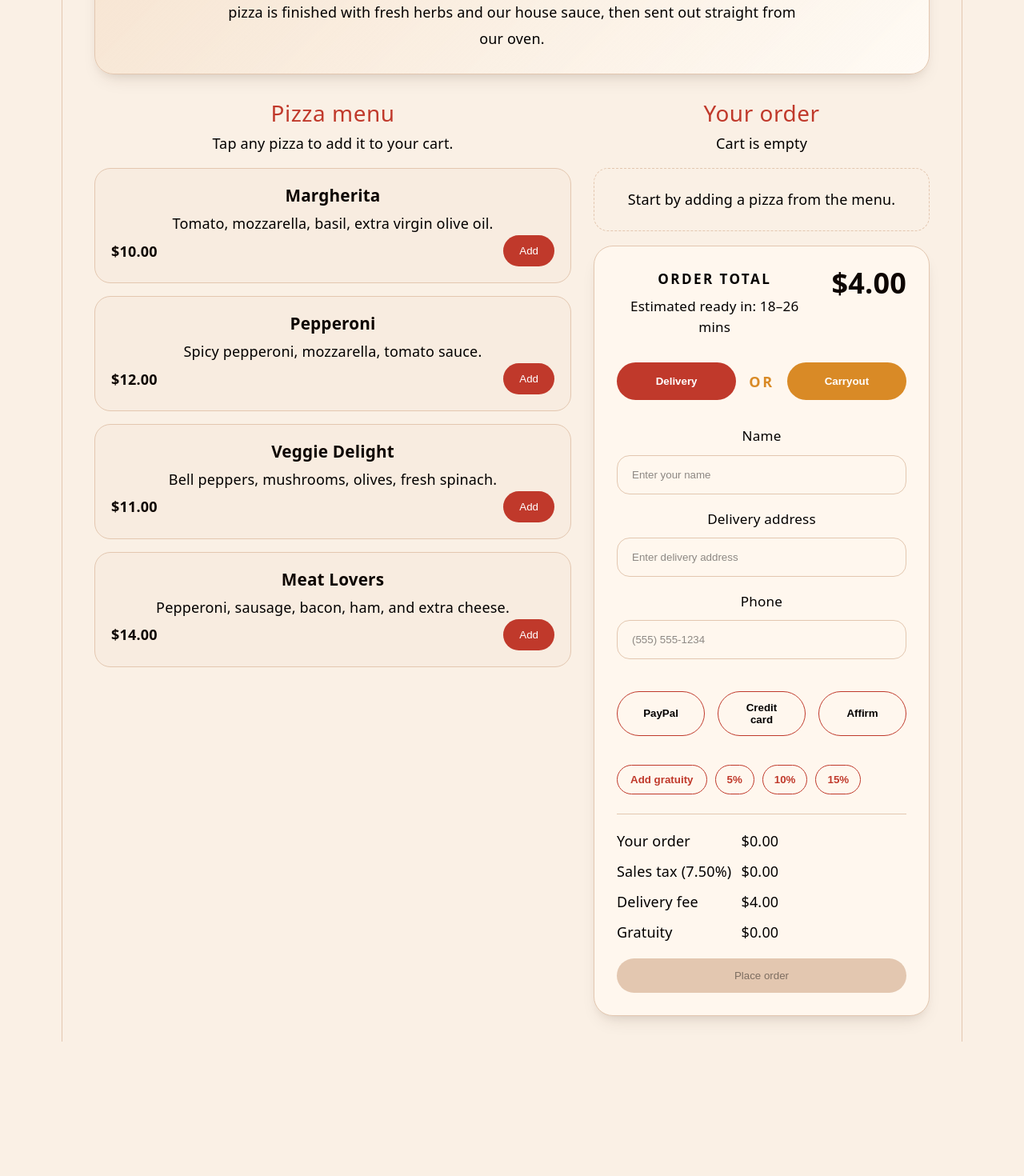
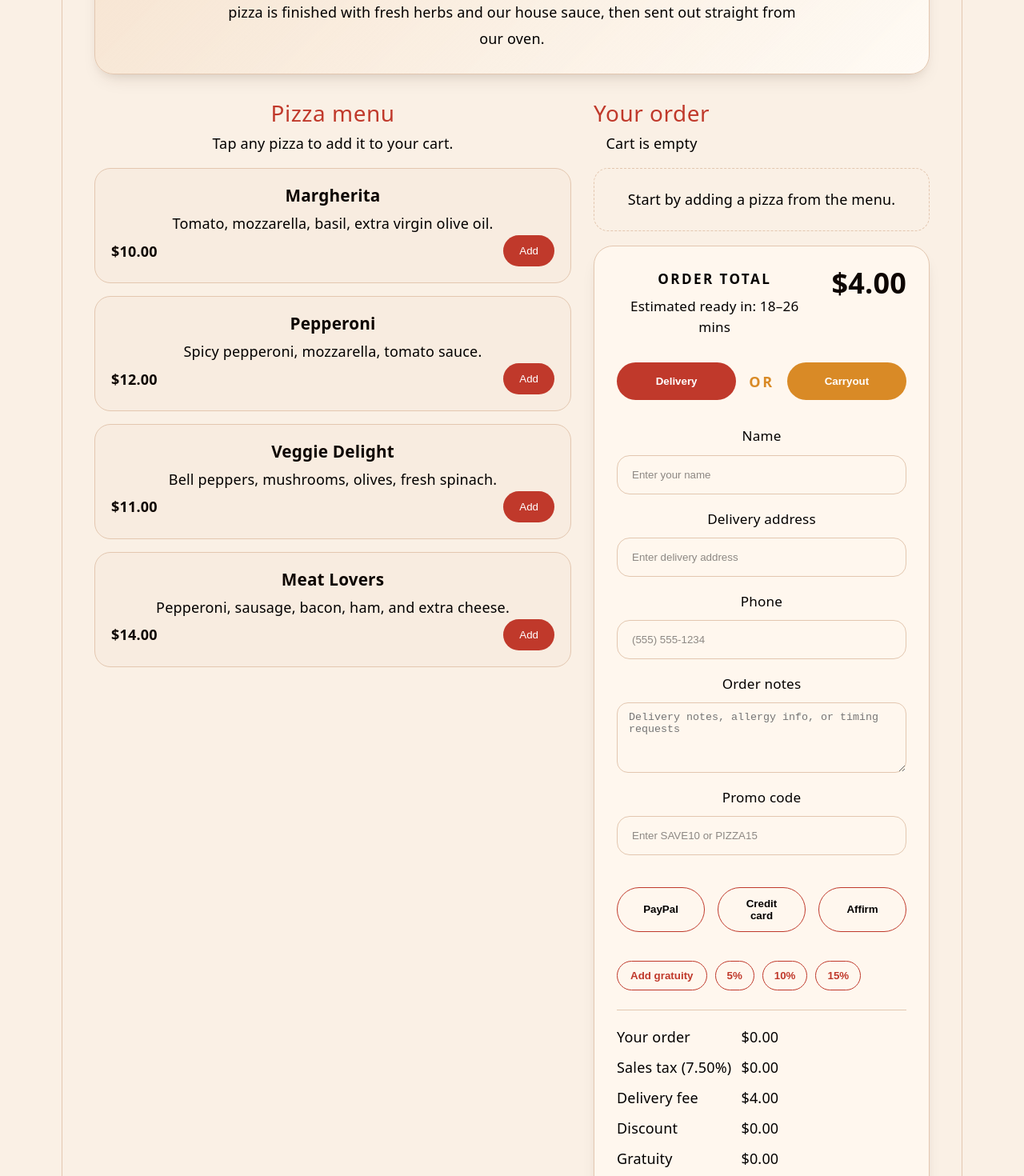
Before and after one commit to Machanicus/Luigis-Pizzaria, a React (Vite) app: page / in a window 1280 px wide. Shown: the part 680-2150 px from the top of the page at 80% size. Before the commit the page ends 1982 px from the top, so only its background shows below. Built offline with nearby package versions, Linux system fonts and the light colour scheme.

Commit message:
Polish preview checkout flow

```diff
--- a/src/App.css
+++ b/src/App.css
@@ -106,6 +106,22 @@
   color: var(--text-h);
 }
 
+.panel-header-inline {
+  display: flex;
+  align-items: center;
+  justify-content: space-between;
+  gap: 16px;
+}
+
+.clear-cart-button {
+  border: none;
+  border-radius: 999px;
+  background: transparent;
+  color: var(--accent);
+  font-weight: 700;
+  cursor: pointer;
+}
+
 .menu-panel,
 .cart-panel {
   display: flex;
@@ -212,12 +228,18 @@
 
 .item-controls select,
 .item-controls input,
-.checkout-form input {
+.checkout-form input,
+.checkout-form textarea {
   border: 1px solid var(--border);
   border-radius: 14px;
   padding: 10px 14px;
   background: var(--panel);
   color: var(--text-h);
+}
+
+.checkout-form textarea {
+  resize: vertical;
+  min-height: 88px;
 }
 
 .toppings-group {
@@ -366,6 +388,41 @@
   color: rgba(0, 0, 0, 0.45);
 }
 
+.promo-feedback {
+  margin: 0;
+  font-size: 0.9rem;
+  font-weight: 700;
+}
+
+.promo-feedback.success {
+  color: #0c7a43;
+}
+
+.promo-feedback.error {
+  color: #a63a12;
+}
+
+.recent-order-card {
+  display: flex;
+  align-items: center;
+  justify-content: space-between;
+  gap: 12px;
+  border: 1px dashed var(--border);
+  border-radius: 16px;
+  padding: 14px 16px;
+  color: var(--text-h);
+}
+
+.recent-order-card span {
+  font-size: 0.95rem;
+  font-weight: 700;
+}
+
+.repeat-button {
+  width: auto;
+  min-width: 160px;
+}
+
 .validation-banner {
   display: grid;
   gap: 6px;
@@ -389,6 +446,21 @@
   grid-template-columns: repeat(3, minmax(0, 1fr));
   gap: 16px;
   margin: 20px 0 4px;
+}
+
+.payment-pill {
+  border: 1px solid var(--accent);
+  border-radius: 999px;
+  background: transparent;
+  color: var(--accent);
+  padding: 10px 14px;
+  cursor: pointer;
+  font-weight: 700;
+}
+
+.payment-pill.active {
+  background: var(--accent);
+  color: white;
 }
 
 .gratuity-row {
@@ -652,7 +724,30 @@
     padding: 20px;
   }
 
-  .item-controls {
+  .panel-header-inline,
+  .review-actions,
+  .summary-card-header {
+    flex-direction: column;
+    align-items: stretch;
+  }
+
+  .item-controls,
+  .payment-method-toggle {
     grid-template-columns: 1fr;
   }
+
+  .toggle-pill,
+  .payment-pill,
+  .gratuity-button,
+  .gratuity-preset {
+    width: 100%;
+  }
+
+  .order-type-toggle {
+    grid-template-columns: 1fr;
+  }
+
+  .toggle-separator {
+    display: none;
+  }
 }
--- a/src/App.jsx
+++ b/src/App.jsx
@@ -1,6 +1,11 @@
-import { useCallback, useMemo, useState } from 'react'
+import { useCallback, useEffect, useMemo, useState } from 'react'
 import pizzaGraphic from './assets/pizza.svg'
 import './App.css'
+
+const STORAGE_KEY = 'luigis-pizzaria-order-state'
+// A small browser-only order history snapshot for preview flow reuse.
+// This persists only in the browser that opens the app and is not shared across users.
+const HISTORY_KEY = 'luigis-pizzaria-order-history'
 
 // Menu data is kept in one place so the UI, pricing, and cart stay in sync.
 const pizzaMenu = [
@@ -45,6 +50,11 @@ const toppings = [
 ]
 
 const formatPrice = (value) => `$${Number(value).toFixed(2)}`
+
+const promoCodeMap = {
+  SAVE10: 0.1,
+  PIZZA15: 0.15,
+}
 
 const toppingPriceLookup = new Map(toppings.map((topping) => [topping.id, topping.price]))
 const toppingLabelLookup = new Map(toppings.map((topping) => [topping.id, topping.label]))
@@ -156,6 +166,7 @@ function ReviewModal({
   taxAmount,
   deliveryFee,
   gratuityAmount,
+  discountAmount,
   orderTotal,
   paymentMethodLabel,
   onClose,
@@ -225,6 +236,10 @@ function ReviewModal({
               <span>{formatPrice(isCarryout ? 0 : deliveryFee)}</span>
             </div>
             <div className="review-total-row">
+              <span>Discount</span>
+              <span>{formatPrice(discountAmount)}</span>
+            </div>
+            <div className="review-total-row">
               <span>Gratuity</span>
               <span>{formatPrice(gratuityAmount)}</span>
             </div>
@@ -269,6 +284,9 @@ function OrderSummaryCard({
   phone,
   orderType,
   paymentMethod,
+  orderNotes,
+  promoCode,
+  promoCodeStatus,
   showGratuityInput,
   gratuityInput,
   validationMessage,
@@ -278,19 +296,23 @@ function OrderSummaryCard({
   taxAmount,
   gratuityAmount,
   deliveryFee,
+  discountAmount,
   orderTotal,
   deliveryEstimate,
-  estimatedWaitTime,
   isCarryout,
+  lastOrder,
   onUpdateCustomerName,
   onUpdateAddress,
   onUpdatePhone,
+  onUpdateOrderNotes,
+  onUpdatePromoCode,
   onSetOrderType,
   onSetPaymentMethod,
   onToggleGratuityInput,
   onPresetGratuity,
   onUpdateGratuityInput,
   onPlaceOrder,
+  onRestoreLastOrder,
 }) {
   return (
     <div className="summary-card">
@@ -350,7 +372,39 @@ function OrderSummaryCard({
             placeholder="(555) 555-1234"
           />
         </label>
+
+        <label className="notes-field">
+          <span>Order notes</span>
+          <textarea
+            rows="3"
+            value={orderNotes}
+            onChange={(event) => onUpdateOrderNotes(event.target.value)}
+            placeholder="Delivery notes, allergy info, or timing requests"
+          />
+        </label>
+
+        <label className="promo-code-field">
+          <span>Promo code</span>
+          <input
+            type="text"
+            value={promoCode}
+            onChange={(event) => onUpdatePromoCode(event.target.value.toUpperCase())}
+            placeholder="Enter SAVE10 or PIZZA15"
+          />
+        </label>
+        {promoCodeStatus && (
+          <p className={`promo-feedback ${promoCodeStatus.type}`}>{promoCodeStatus.message}</p>
+        )}
       </div>
+
+      {lastOrder && (
+        <div className="recent-order-card">
+          <span>Recent order saved</span>
+          <button type="button" className="secondary repeat-button" onClick={onRestoreLastOrder}>
+            Repeat last order
+          </button>
+        </div>
+      )}
 
       {validationMessage && (
         <div className="validation-banner" role="alert">
@@ -434,6 +488,10 @@ function OrderSummaryCard({
           <span>{formatPrice(isCarryout ? 0 : deliveryFee)}</span>
         </div>
         <div className="breakdown-item">
+          <span>Discount</span>
+          <span>{formatPrice(discountAmount)}</span>
+        </div>
+        <div className="breakdown-item">
           <span>Gratuity</span>
           <span>{formatPrice(gratuityAmount)}</span>
         </div>
@@ -463,7 +521,67 @@ function App() {
   const [showOrderReview, setShowOrderReview] = useState(false)
   const [showSuccessMessage, setShowSuccessMessage] = useState(false)
   const [validationMessage, setValidationMessage] = useState('')
+  const [orderNotes, setOrderNotes] = useState('')
+  const [promoCode, setPromoCode] = useState('')
+  const [lastOrder, setLastOrder] = useState(null)
   const gratuityPercentageOptions = [5, 10, 15]
+
+  useEffect(() => {
+    try {
+      const saved = localStorage.getItem(STORAGE_KEY)
+      if (!saved) {
+        return
+      }
+
+      const parsed = JSON.parse(saved)
+      if (parsed.cart) setCart(parsed.cart)
+      if (parsed.customerName) setCustomerName(parsed.customerName)
+      if (parsed.address) setAddress(parsed.address)
+      if (parsed.phone) setPhone(parsed.phone)
+      if (parsed.orderType) setOrderType(parsed.orderType)
+      if (parsed.paymentMethod) setPaymentMethod(parsed.paymentMethod)
+      if (parsed.gratuityInput) setGratuityInput(parsed.gratuityInput)
+      if (parsed.orderNotes) setOrderNotes(parsed.orderNotes)
+      if (parsed.promoCode) setPromoCode(parsed.promoCode)
+    } catch {
+      localStorage.removeItem(STORAGE_KEY)
+    }
+
+    try {
+      const history = localStorage.getItem(HISTORY_KEY)
+      if (!history) {
+        return
+      }
+
+      const parsedHistory = JSON.parse(history)
+      if (Array.isArray(parsedHistory) && parsedHistory.length > 0) {
+        setLastOrder(parsedHistory[0])
+      }
+    } catch {
+      localStorage.removeItem(HISTORY_KEY)
+    }
+  }, [])
+
+  useEffect(() => {
+    try {
+      localStorage.setItem(
+        STORAGE_KEY,
+        JSON.stringify({
+          cart,
+          customerName,
+          address,
+          phone,
+          orderType,
+          paymentMethod,
+          gratuityInput,
+          orderNotes,
+          promoCode,
+        }),
+      )
+    } catch {
+      // Ignore browser storage quota issues and keep the checkout flow functional.
+    }
+  }, [address, cart, customerName, gratuityInput, orderNotes, orderType, paymentMethod, phone, promoCode])
 
   const addToCart = useCallback((pizza) => {
     setCart((current) => {
@@ -499,6 +617,35 @@ function App() {
     setCart((current) => current.filter((item) => item.id !== id))
   }, [])
 
+  const clearCart = useCallback(() => {
+    if (cart.length === 0) {
+      return
+    }
+
+    if (window.confirm('Clear your cart?')) {
+      setCart([])
+      setValidationMessage('')
+    }
+  }, [cart.length])
+
+  const restoreLastOrder = useCallback(() => {
+    if (!lastOrder) {
+      return
+    }
+
+    setCart(lastOrder.cart)
+    setCustomerName(lastOrder.customerName)
+    setAddress(lastOrder.address)
+    setPhone(lastOrder.phone)
+    setOrderType(lastOrder.orderType)
+    setPaymentMethod(lastOrder.paymentMethod)
+    setGratuityInput(lastOrder.gratuityInput)
+    setOrderNotes(lastOrder.orderNotes)
+    setPromoCode(lastOrder.promoCode)
+    setShowGratuityInput(Boolean(lastOrder.gratuityInput))
+    setValidationMessage('')
+  }, [lastOrder])
+
   const deliveryFee = 4
 
   const getSalesTaxRate = (addressValue) => {
@@ -524,10 +671,34 @@ function App() {
   const salesTaxRate = useMemo(() => getSalesTaxRate(address), [address])
   const taxAmount = useMemo(() => itemTotal * salesTaxRate, [itemTotal, salesTaxRate])
   const gratuityAmount = useMemo(() => Math.max(0, Number(gratuityInput) || 0), [gratuityInput])
+  const promoDiscountRate = useMemo(() => {
+    const normalized = promoCode.trim().toUpperCase()
+    return promoCodeMap[normalized] || 0
+  }, [promoCode])
+  const promoCodeStatus = useMemo(() => {
+    const normalized = promoCode.trim().toUpperCase()
+
+    if (!normalized) {
+      return null
+    }
+
+    if (promoCodeMap[normalized]) {
+      return {
+        type: 'success',
+        message: `Promo applied: ${normalized}`,
+      }
+    }
+
+    return {
+      type: 'error',
+      message: 'Promo code not recognized. Try SAVE10 or PIZZA15.',
+    }
+  }, [promoCode])
+  const discountAmount = useMemo(() => itemTotal * promoDiscountRate, [itemTotal, promoDiscountRate])
   const isCarryout = orderType === 'carryout'
   const orderTotal = useMemo(
-    () => itemTotal + taxAmount + (isCarryout ? 0 : deliveryFee) + gratuityAmount,
-    [itemTotal, taxAmount, isCarryout, deliveryFee, gratuityAmount],
+    () => itemTotal + taxAmount + (isCarryout ? 0 : deliveryFee) + gratuityAmount - discountAmount,
+    [itemTotal, taxAmount, isCarryout, deliveryFee, gratuityAmount, discountAmount],
   )
 
   const totalPizzas = useMemo(
@@ -578,6 +749,27 @@ function App() {
   }, [address, cart.length, customerName, isCarryout, paymentMethod, phone])
 
   const confirmOrder = useCallback(() => {
+    const orderSnapshot = {
+      cart,
+      customerName,
+      address,
+      phone,
+      orderType,
+      paymentMethod,
+      gratuityInput,
+      orderNotes,
+      promoCode,
+    }
+
+    try {
+      const currentHistory = JSON.parse(localStorage.getItem(HISTORY_KEY) || '[]')
+      const nextHistory = [orderSnapshot, ...currentHistory].slice(0, 3)
+      localStorage.setItem(HISTORY_KEY, JSON.stringify(nextHistory))
+      setLastOrder(orderSnapshot)
+    } catch {
+      // Ignore storage errors and continue with the success handoff.
+    }
+
     setShowOrderReview(false)
     setShowSuccessMessage(true)
     setCart([])
@@ -587,9 +779,11 @@ function App() {
     setOrderType('delivery')
     setPaymentMethod('')
     setGratuityInput('')
+    setOrderNotes('')
+    setPromoCode('')
     setShowGratuityInput(false)
     setValidationMessage('')
-  }, [])
+  }, [address, cart, customerName, gratuityInput, orderNotes, orderType, paymentMethod, phone, promoCode])
 
   const paymentMethodLabel = {
     paypal: 'PayPal',
@@ -646,9 +840,16 @@ function App() {
         </section>
 
         <section className="cart-panel">
-          <div className="panel-header">
-            <h2>Your order</h2>
-            <p>{cart.length ? `${cart.length} item(s) in cart` : 'Cart is empty'}</p>
+          <div className="panel-header panel-header-inline">
+            <div>
+              <h2>Your order</h2>
+              <p>{cart.length ? `${cart.length} item(s) in cart` : 'Cart is empty'}</p>
+            </div>
+            {cart.length > 0 && (
+              <button type="button" className="clear-cart-button" onClick={clearCart}>
+                Clear cart
+              </button>
+            )}
           </div>
 
           <div className="cart-list">
@@ -672,6 +873,9 @@ function App() {
             phone={phone}
             orderType={orderType}
             paymentMethod={paymentMethod}
+            orderNotes={orderNotes}
+            promoCode={promoCode}
+            promoCodeStatus={promoCodeStatus}
             showGratuityInput={showGratuityInput}
             gratuityInput={gratuityInput}
             validationMessage={validationMessage}
@@ -681,9 +885,11 @@ function App() {
             taxAmount={taxAmount}
             gratuityAmount={gratuityAmount}
             deliveryFee={deliveryFee}
+            discountAmount={discountAmount}
             orderTotal={orderTotal}
             deliveryEstimate={deliveryEstimate}
             isCarryout={isCarryout}
+            lastOrder={lastOrder}
             onUpdateCustomerName={(value) => {
               setCustomerName(value)
               setValidationMessage('')
@@ -696,6 +902,8 @@ function App() {
               setPhone(value)
               setValidationMessage('')
             }}
+            onUpdateOrderNotes={(value) => setOrderNotes(value)}
+            onUpdatePromoCode={(value) => setPromoCode(value)}
             onSetOrderType={(value) => setOrderType(value)}
             onSetPaymentMethod={(value) => setPaymentMethod(value)}
             onToggleGratuityInput={() => setShowGratuityInput((current) => !current)}
@@ -705,6 +913,7 @@ function App() {
             }}
             onUpdateGratuityInput={(value) => setGratuityInput(value)}
             onPlaceOrder={handlePlaceOrder}
+            onRestoreLastOrder={restoreLastOrder}
           />
         </section>
       </section>
```
Also changed, not shown: 1 other file (tests, documents, lock files or other folders).
